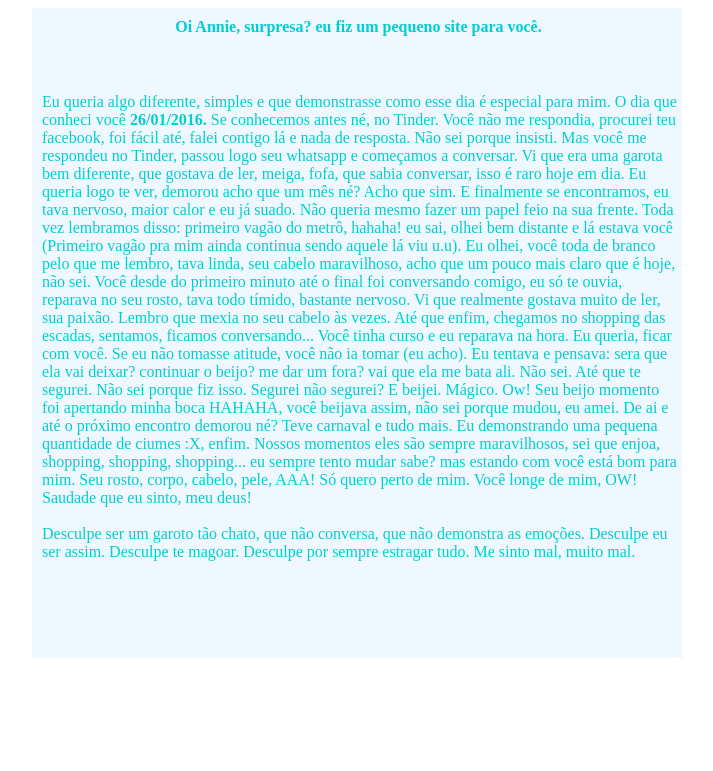
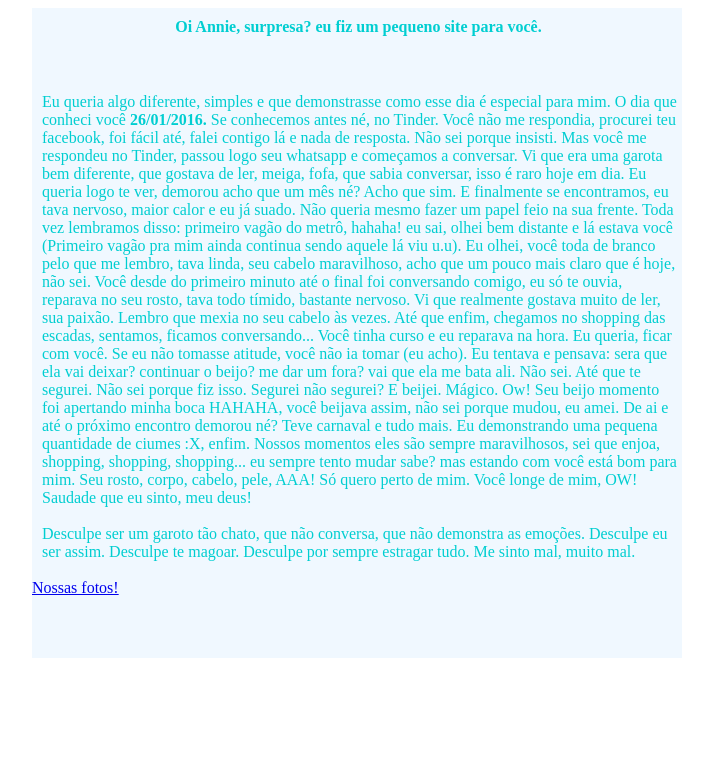
Before and after one commit to leonan2/annieminhavida, a PHP site: page / in a window 1280 px wide. Shown: the top 771 px of the page, without its empty margins (326-1039 px from the left). Run offline with PHP 8.4, Linux system fonts and the light colour scheme.

Commit message:
Update index.php

```diff
--- a/index.php
+++ b/index.php
@@ -38,7 +38,7 @@
 
 
       </p>
-
+      <a href="fotos.php"> Nossas fotos! </a>
   </div>
 </div>
 
```
